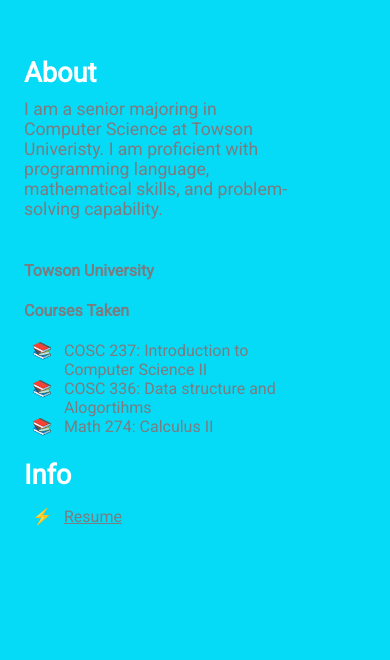
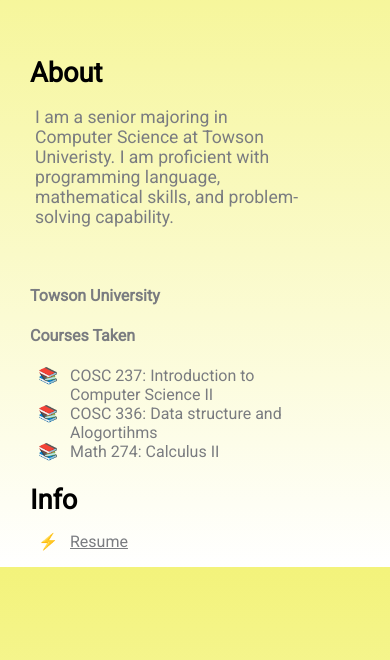
Before and after one commit to Yesitsmepuri/Yesitsmepuri.github.io, a plain HTML site: page index.html in a window 390 px wide. Shown: the part 184-844 px from the top of the page. Drawn offline with Linux system fonts and the light colour scheme.

Commit message:
Update style.css

```diff
--- a/style.css
+++ b/style.css
@@ -15,13 +15,14 @@ body{
     margin: 0;
     padding: 0;
     font-family: 'Roboto', sans-serif;
-    background-color: #05dbf7;
+    background-image: linear-gradient( rgb(243, 243, 123), white);
     color: #7A7C80;
+
 
 }
 
 h2,.white{
-    color: #fff;
+    color: black;
 }
 
 a{
@@ -53,17 +54,19 @@ a{
 .section-2{
     padding-top: 10vh;
     width: 70%;
+    margin-left: 20px;
 }
 
 .section-2 h2{
     font-size: 1.7rem;
     margin-bottom: 10px;
+
 }
 
 .section-2 p{
     font-size: 1.1rem;
     padding-bottom: 10px;
-    margin:0;
+    margin-left:5px;
 }
 
 .section-2 a{
@@ -80,7 +83,7 @@ a{
 /* animations / utilities */
 .section-2 a:hover{
     font-size: 1.3rem;
-    color: #fff;
+    color: black;
     cursor: pointer;
     transition: 0.2s;
 }
@@ -119,10 +122,11 @@ ul.paper {
     .section-1{
         padding:0;
         padding-top: 5rem;
+        padding-left: 10px;
     }
     .section-2{
         padding: 0;
-        padding-left: 1.5rem;
+        padding-left: 10px;
         padding-top: 2rem;
     }
 }
```
